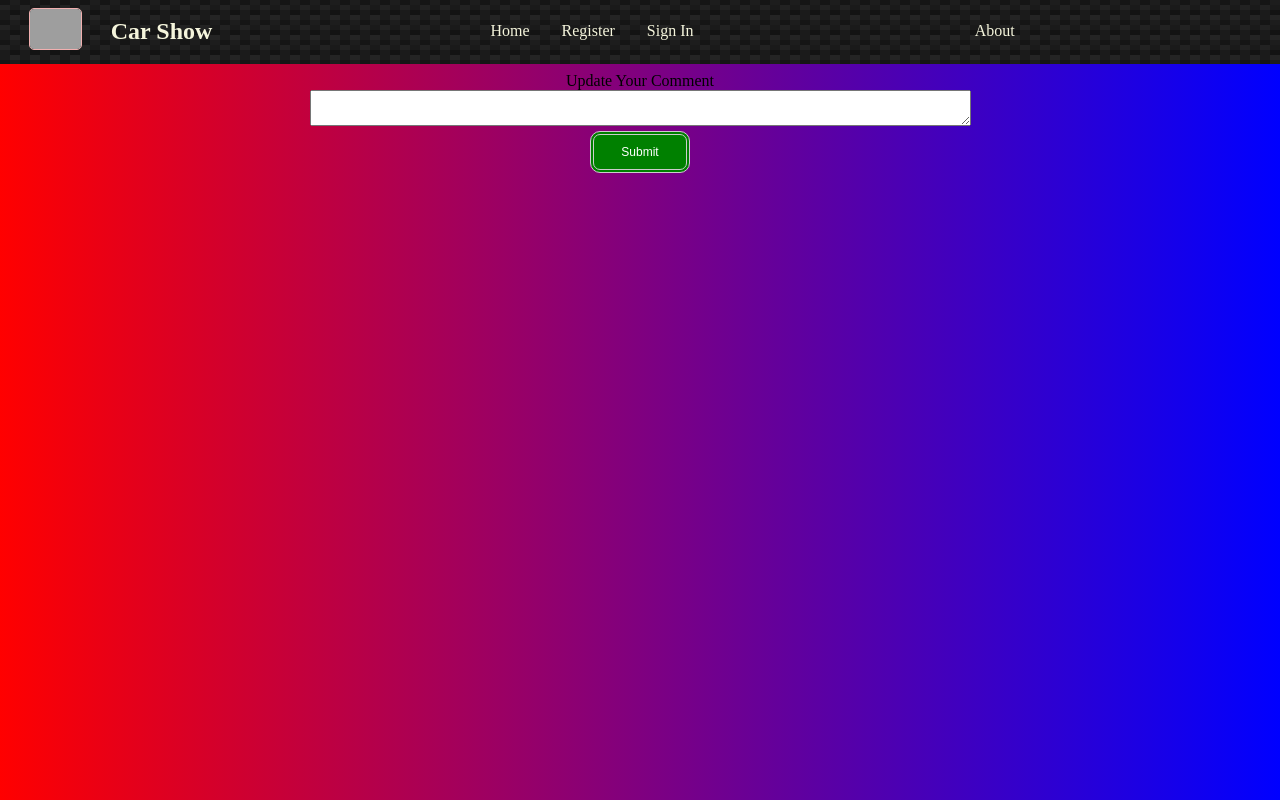
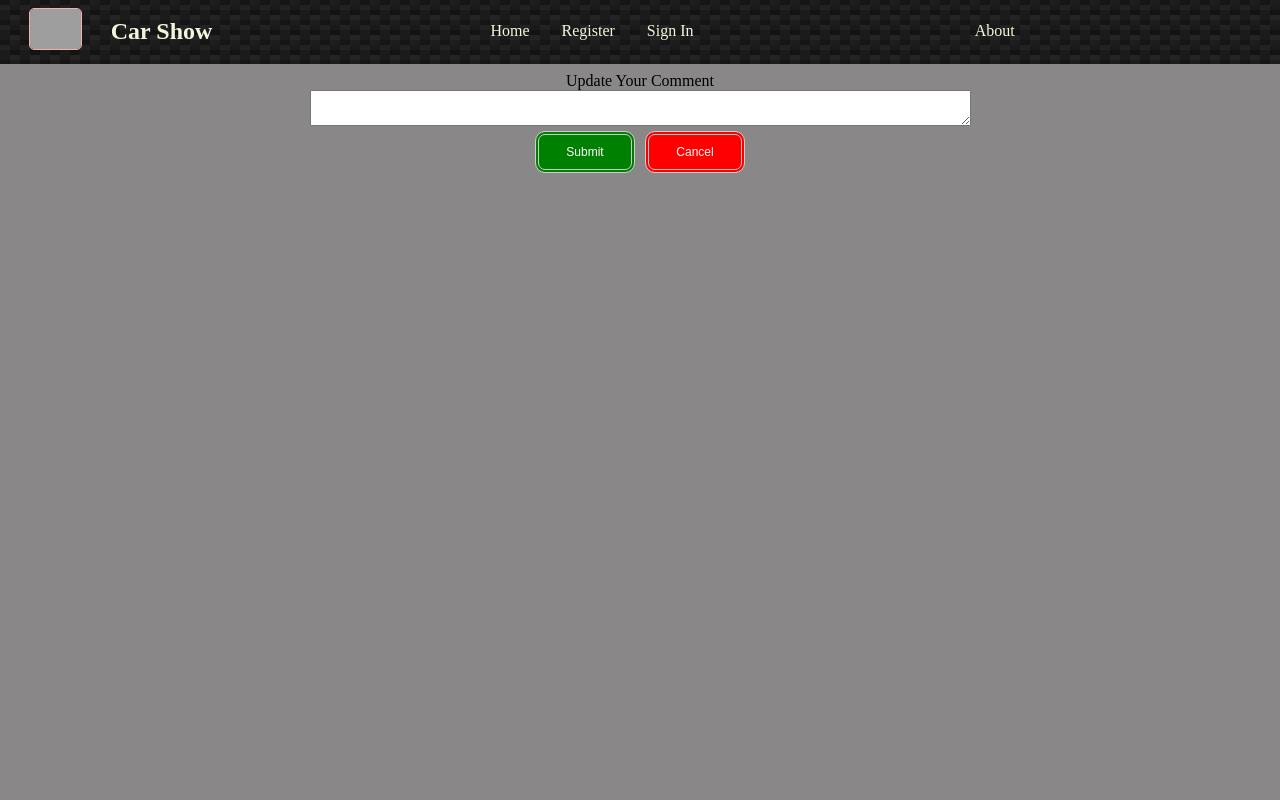
Before and after one commit to RafaelIgnacioMontes/Car-Show--FE, a React (Create React App) app in the folder car-show/: page /updateComment in a window 1280 px wide. Built offline with nearby package versions, Linux system fonts and the light colour scheme; no server answers; grey boxes are pictures that could not be loaded.

Commit message:
final project

```diff
--- a/car-show/src/App.css
+++ b/car-show/src/App.css
@@ -2,8 +2,9 @@ main {
   margin: 0;
 }
 body {
-  background-image: linear-gradient(to right, red, blue);
+  background-color: rgba(26, 23, 24, 0.514);
   margin-top: 9vh;
+  background-repeat: no-repeat;
 }
 header {
   background: linear-gradient(27deg, #151515 5px, transparent 5px) 0 5px,
@@ -86,6 +87,13 @@ header {
   flex-direction: column;
   text-align: center;
 }
+
+.usercomments {
+  color: gold;
+  text-shadow: -1px 1px 0 #000, 1px 1px 0 #000, 1px -1px 0 #000,
+    -1px -1px 0 #000;
+}
+
 .thecar p {
   /* background-color: #000; */
   color: gold;
@@ -184,6 +192,18 @@ header nav a {
   align-items: center;
   max-width: 200vw;
   max-height: 20vh;
+}
+.about {
+  color: gold;
+}
+.rafael-socials {
+  color: gold;
+}
+.clifton-socials {
+  color: gold;
+}
+.mike-socials {
+  color: gold;
 }
 .about-img {
   display: block;
@@ -482,6 +502,21 @@ section img {
   margin: 5px;
 }
 
+.cancel-button {
+  display: inline-block;
+  text-align: center;
+  background-color: red;
+  padding: 10px;
+  width: 100px;
+  color: #ffffff;
+  text-align: center;
+  border: 4px double #cccccc;
+  border-radius: 10px;
+  font-size: 12px;
+  cursor: pointer;
+  margin: 5px;
+}
+
 .deleteCar-btn:hover {
   filter: brightness(150%);
   transition: 0.6s;
--- a/car-show/src/App.js
+++ b/car-show/src/App.js
@@ -13,6 +13,7 @@ import CarDetails from './components/CarDetails'
 import ChangePasswordForm from './components/ChangePasswordForm'
 import UserSettings from './components/UserSettings'
 import UpdateComment from './components/UpdateComment'
+import Client from './services/api'
 
 const App = () => {
   const [userCarList, setUserCarList] = useState([])
@@ -22,6 +23,8 @@ const App = () => {
   const [carList, setCarList] = useState([])
 
   const [comments, setComments] = useState([])
+
+  const [commentsId, setCommentsId] = useState()
 
   const handleLogOut = () => {
     setUser(null)
@@ -40,6 +43,12 @@ const App = () => {
       checkToken()
     }
   }, [])
+
+  // const getCommentById = async (id) => {
+  //   const commentsId = await axios.get(`http://localhost:3001/comment/${id}`)
+  //   setCommentsId(commentsId)
+  // }
+
   const getUsersCars = async () => {
     if (user !== null) {
       const cars = await axios.get(`http://localhost:3001/cars/user/${user.id}`)
--- a/car-show/src/components/CarDetails.jsx
+++ b/car-show/src/components/CarDetails.jsx
@@ -7,18 +7,22 @@ import Client from '../services/api'
 const CarDetails = ({ user }) => {
   let { id } = useParams()
 
-  const [showResults, setShowResults] = useState(false)
+  const [showResults, setShowResults] = useState(null)
 
   const clicky = (e, commentId) => {
     e.preventDefault()
-    setShowResults((current) => !current)
+    if (!commentId) {
+      setShowResults(null)
+    } else setShowResults(commentId)
+  }
+  const antiClicky = (e) => {
+    e.preventDefault()
+    setShowResults(null)
   }
 
   const [carDetails, setCarDetails] = useState()
 
   const [isLoaded, setIsLoaded] = useState(false)
-
-  const [updating, setUpdating] = useState(false)
 
   const getCarDetails = async () => {
     const carDeets = await axios.get(`http://localhost:3001/cars/car/${id}`)
@@ -48,9 +52,6 @@ const CarDetails = ({ user }) => {
       </div>
     )
   }
-  let commentId = carDetails?.comments?.map((comment) => {
-    return comment.id
-  })
 
   const publicOptions = <div></div>
   if (isLoaded) {
@@ -79,31 +80,32 @@ const CarDetails = ({ user }) => {
           <div className="fontbackground">
             <p>VIN: {carDetails?.vin}</p>
           </div>
-          <div class="commentsedit">
-            <h3 class="commentTxt">Comments</h3>
+          <div className="commentsedit">
+            <h3 className="commentTxt">Comments</h3>
             {carDetails.comments.map((comment) => (
-              <div>
+              <div className="usercomments">
                 {comment.car.userName}: {comment.content}
                 {user?.id === comment?.userId && (
                   <div>
                     <button
-                      class="commentDelete-btn"
+                      className="commentDelete-btn"
                       onClick={(e) => deleteComment(e, comment.id)}
                     >
                       Delete
                     </button>
                     <button
-                      class="updateComment-btn"
+                      className="updateComment-btn"
                       onClick={(e) => clicky(e, comment.id)}
                     >
                       Update
                     </button>
                     <div>
-                      {showResults && (
+                      {comment?.id === showResults && (
                         <UpdateComment
                           clicky={clicky}
                           getCarDetails={getCarDetails}
                           comment={comment}
+                          antiClicky={antiClicky}
                         />
                       )}
                     </div>
--- a/car-show/src/components/UpdateComment.jsx
+++ b/car-show/src/components/UpdateComment.jsx
@@ -3,10 +3,11 @@ import axios from 'axios'
 import { useParams, useNavigate } from 'react-router-dom'
 import Client from '../services/api'
 
-const UpdateComment = ({ commentId, getCarDetails, clicky }) => {
+const UpdateComment = ({ comment, getCarDetails, clicky, antiClicky }) => {
   const [updateComment, setUpdateComment] = useState({
     content: ''
   })
+  console.log(comment)
 
   const handleChangeUpdate = (event) => {
     setUpdateComment({
@@ -18,7 +19,7 @@ const UpdateComment = ({ commentId, getCarDetails, clicky }) => {
   const handleSubmitUpdate = async (event) => {
     event.preventDefault()
     await Client.put(
-      `http://localhost:3001/comment/update/${commentId}`,
+      `http://localhost:3001/comment/update/${comment.id}`,
       updateComment
     )
     getCarDetails()
@@ -37,9 +38,13 @@ const UpdateComment = ({ commentId, getCarDetails, clicky }) => {
           onChange={handleChangeUpdate}
           value={updateComment.content}
         />
-        <div class="center-submit">
+        <div className="center-submit">
           <button className="submit-button" type="submit">
             Submit
+          </button>
+          <button className="cancel-button" onClick={(e) => antiClicky(e)}>
+            {' '}
+            Cancel{' '}
           </button>
         </div>
       </form>
```
